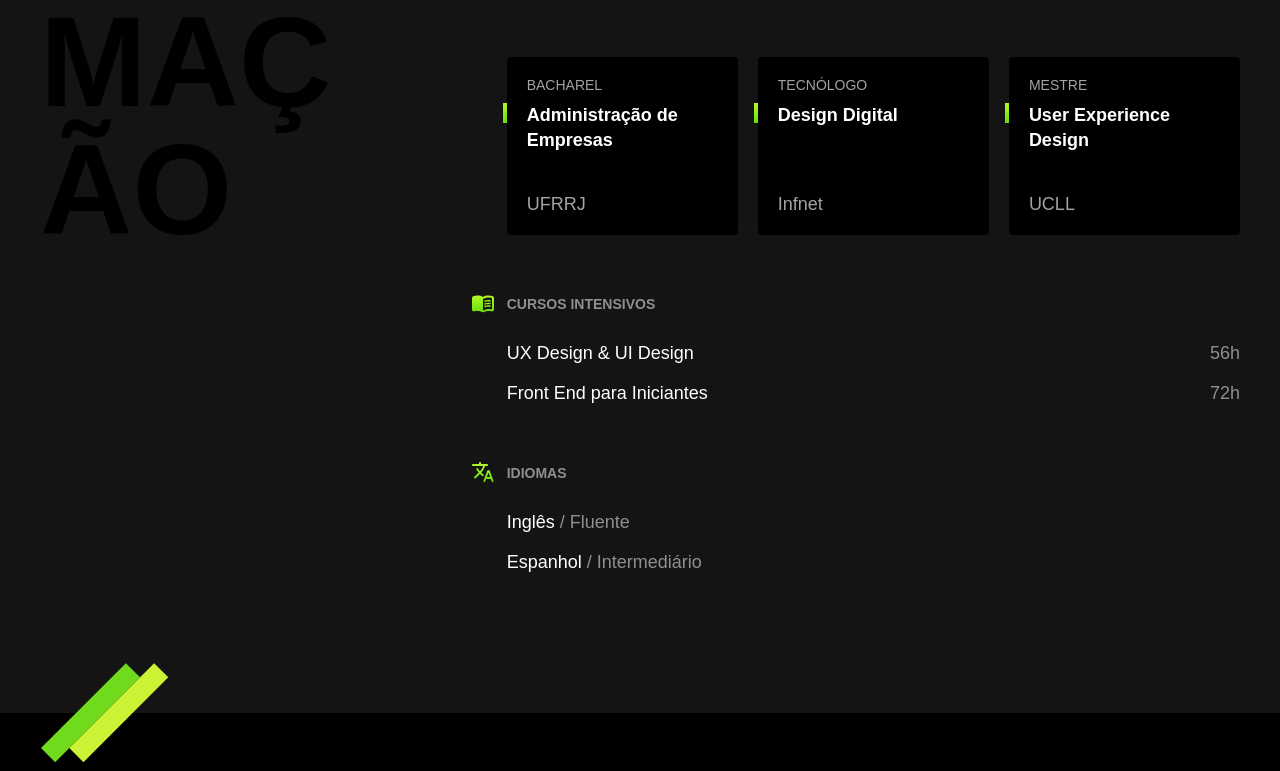
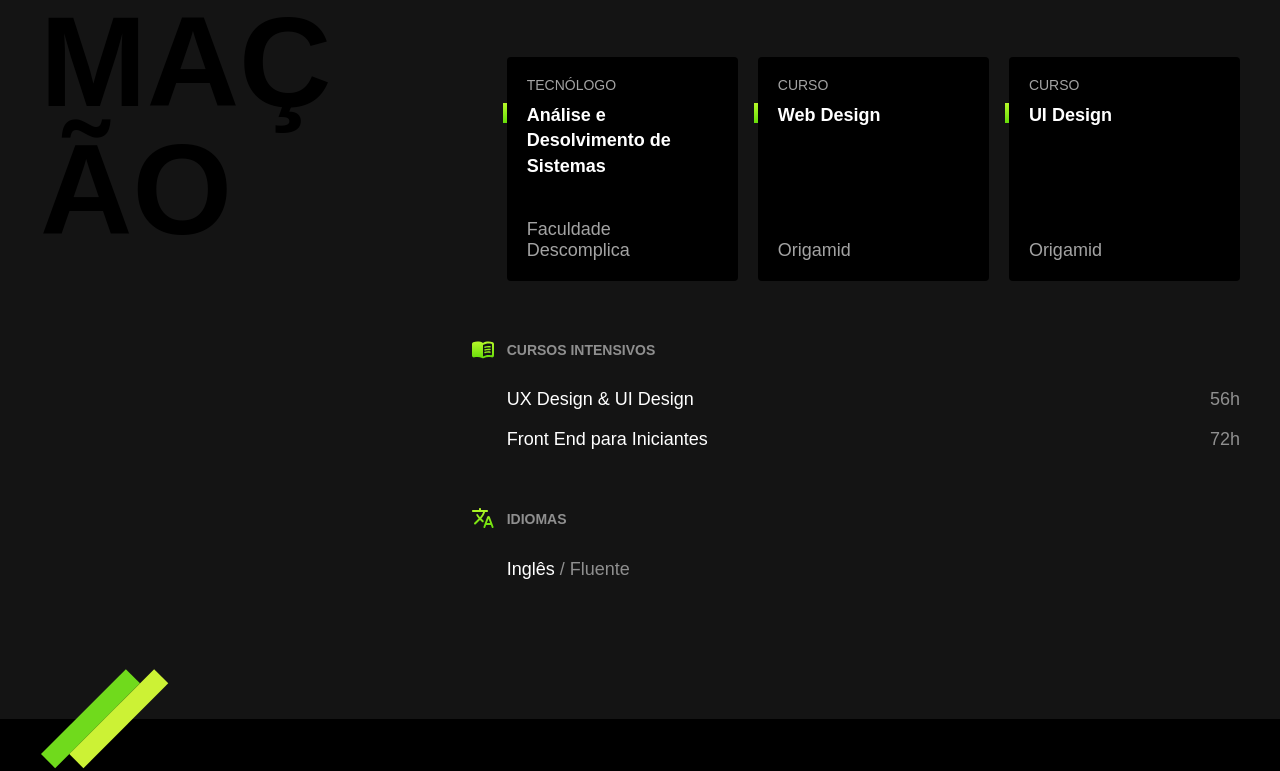
Before and after one commit to meadowmage/meadowmage.github.io, a plain HTML site: page index.html in a window 1280 px wide. Shown: the part 1708-2479 px from the top of the page. Drawn offline with Linux system fonts and the light colour scheme.

Commit message:
mudancas cursos e faculdade

```diff
--- a/index.html
+++ b/index.html
@@ -87,19 +87,19 @@
 
         <ul class="faculdade-lista">
           <li class="faculdade">
-            <span class="faculdade-tipo">Bacharel</span>
-            <h3 class="faculdade-curso">Administração de Empresas</h3>
-            <span class="faculdade-instituicao">UFRRJ</span>
+            <span class="faculdade-tipo">Tecnólogo</span>
+            <h3 class="faculdade-curso">Análise e Desolvimento de Sistemas</h3>
+            <span class="faculdade-instituicao">Faculdade Descomplica</span>
           </li>
           <li class="faculdade">
-            <span class="faculdade-tipo">Tecnólogo</span>
-            <h3 class="faculdade-curso">Design Digital</h3>
-            <span class="faculdade-instituicao">Infnet</span>
+            <span class="faculdade-tipo">Curso</span>
+            <h3 class="faculdade-curso">Web Design</h3>
+            <span class="faculdade-instituicao">Origamid</span>
           </li>
           <li class="faculdade">
-            <span class="faculdade-tipo">Mestre</span>
-            <h3 class="faculdade-curso">User Experience Design</h3>
-            <span class="faculdade-instituicao">UCLL</span>
+            <span class="faculdade-tipo">Curso</span>
+            <h3 class="faculdade-curso">UI Design</h3>
+            <span class="faculdade-instituicao">Origamid</span>
           </li>
         </ul>
 
@@ -115,7 +115,7 @@
             <h3>Idiomas</h3>
             <ul>
               <li>Inglês <span>/ Fluente</span></li>
-              <li>Espanhol <span>/ Intermediário</span></li>
+
             </ul>
           </div>
         </div>
```
